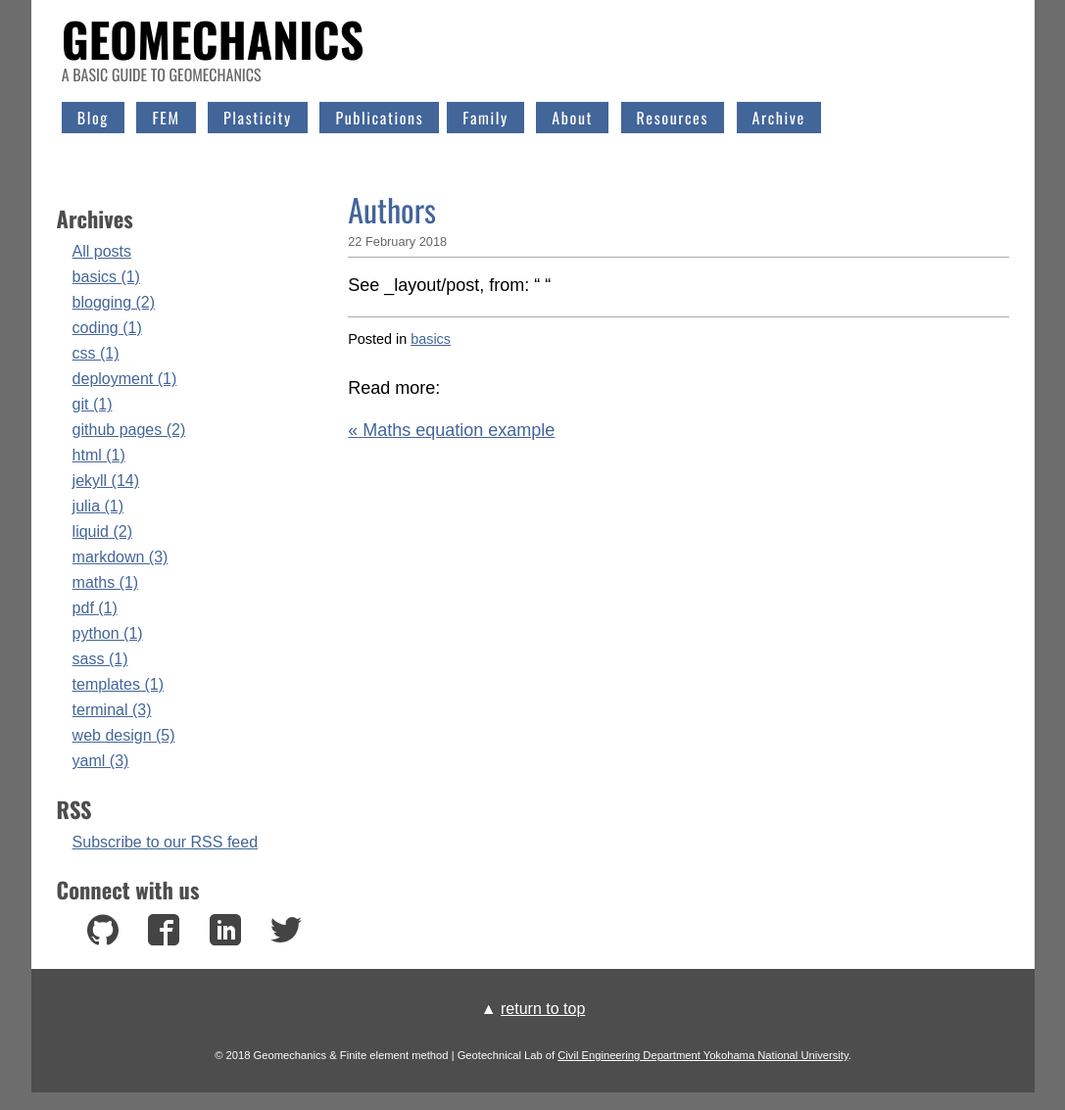
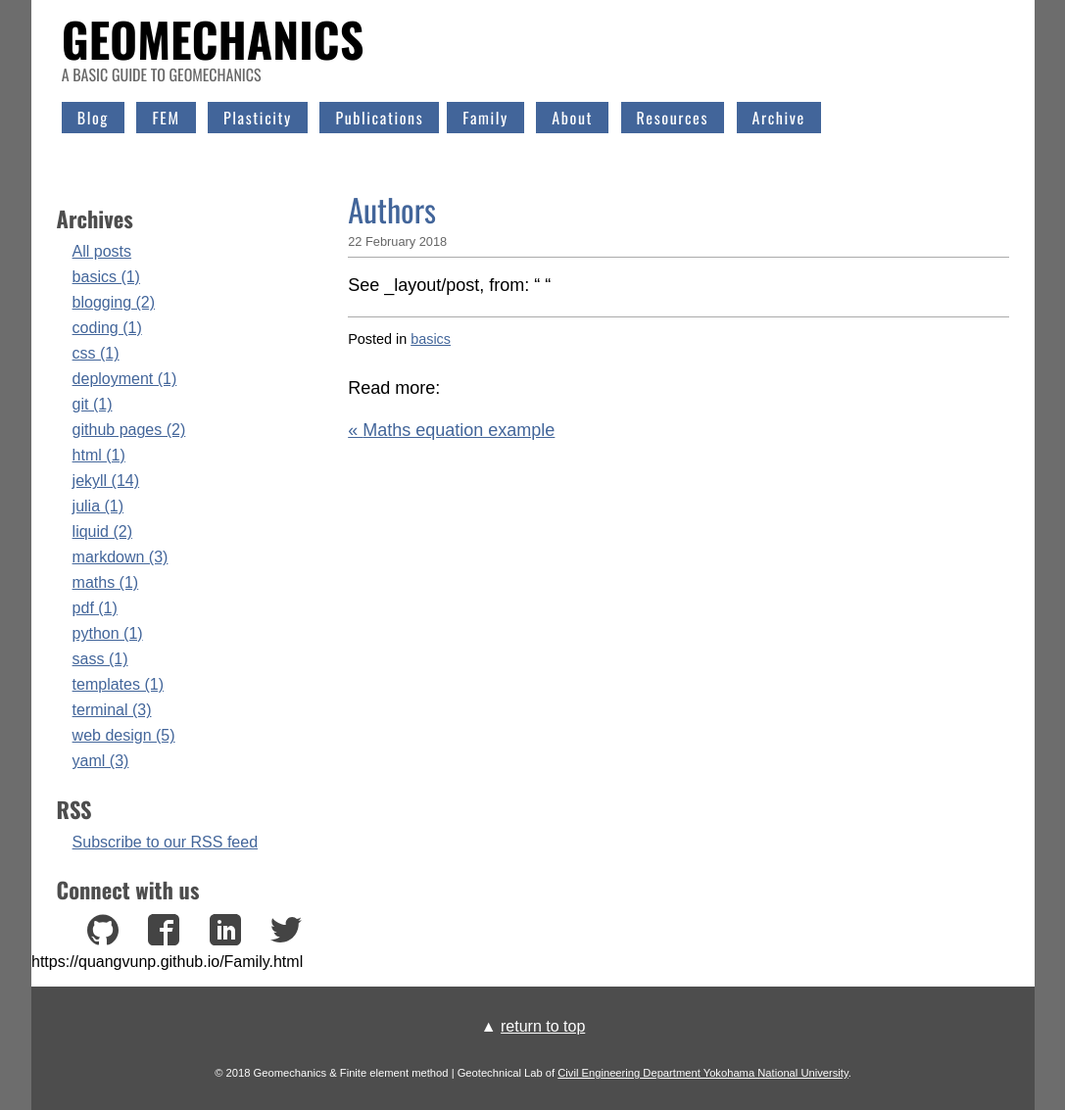
Before and after one commit to quangvunp/geomechanics, a Jekyll site: the page built from _posts/2018-02-22-show-author.md, in a window 1280 px wide. Shown: the whole page at 98% size, without its empty margins (96-1183 px from the left). Built offline with Jekyll 4.4.1, drawn with Linux system fonts in a browser that asks for light colours; some of the changed lines change nothing that is shown.

Commit message:
Update post.html

```diff
--- a/_layouts/post.html
+++ b/_layouts/post.html
@@ -42,3 +42,5 @@ page-type: post
     </article>
         {% include sidebar.html %}
 </main>
+
+https://quangvunp.github.io/Family.html
```
